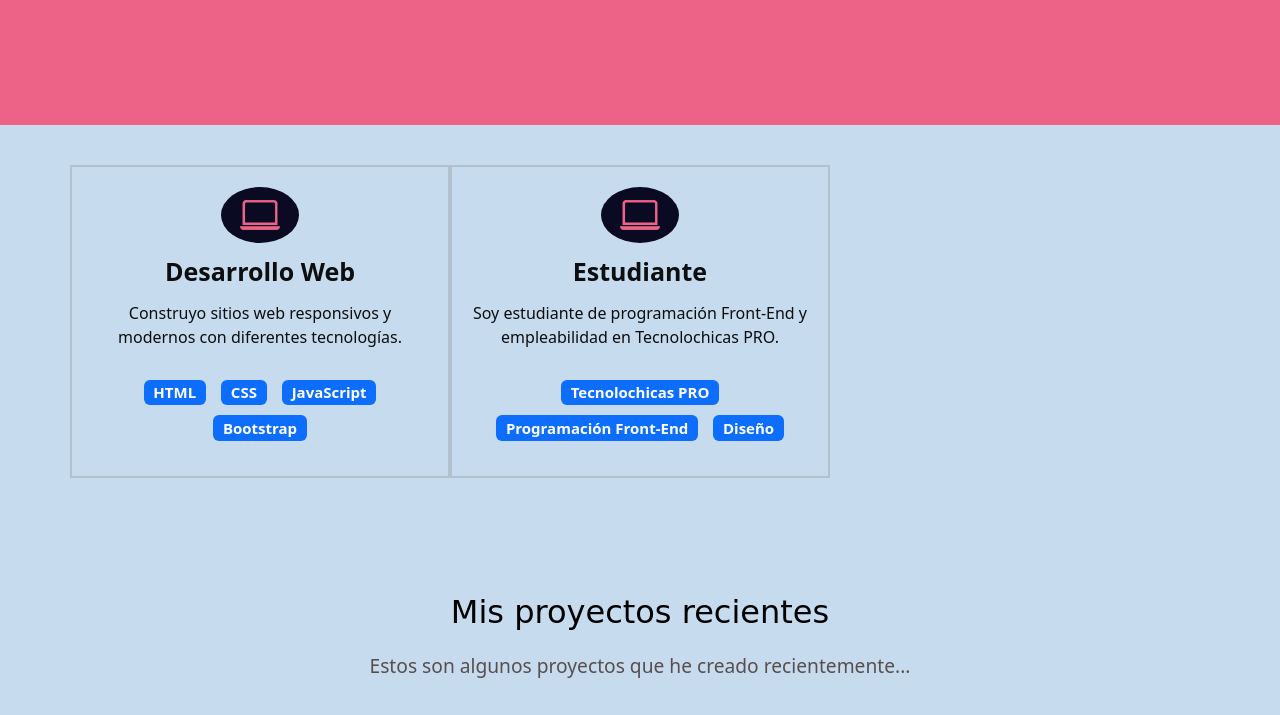
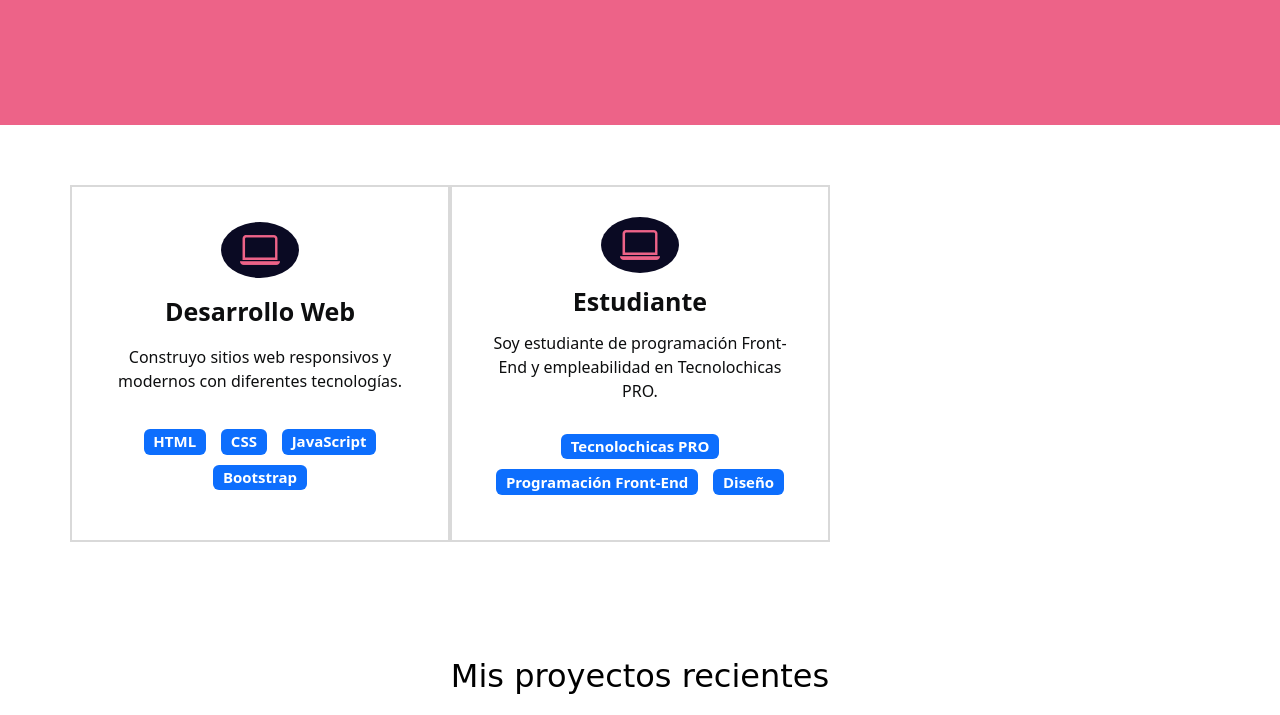
Before and after one commit to laura-cruz-jim/laura-cruz-jim.github.io, a plain HTML site: page index.html in a window 1280 px wide. Shown: the part 1310-2025 px from the top of the page. Drawn offline with nearby package versions, Linux system fonts and the light colour scheme; a web font is replaced by a local one.

Commit message:
Update style.css

```diff
--- a/style.css
+++ b/style.css
@@ -2,7 +2,7 @@
 
 .navbar {
   padding: 2rem;
-  background-color: rgb(198, 220, 238);
+  background-color: rgb(255, 255, 255);
 }
 
 .navbar-collapse {
@@ -32,7 +32,7 @@ h1 {
 
 .seccion-clara {
   color: rgb(13, 14, 15);
-  background-color: rgb(198, 220, 238);
+  background-color:rgb(255, 255, 255);
   font-family: ;
 }
 
@@ -67,7 +67,7 @@ h1 {
 /* Seccion Hero */
 
 .hero {
-  background-color: rgb(198, 220, 238);
+  background-color: rgb(255, 255, 255);
   min-height: 450px;
   text-align: center;
 }
@@ -102,11 +102,11 @@ h1 {
 /* Experiencia */
 
 .experiencia {
-  padding: 40px 40px 60px 40px;
+  padding: 60px 60px 60px 60px;
 }
 
 .experiencia .columna {
-  padding: 20px;
+  padding: 30px;
   border: 2px solid #8080804d;
   display: flex;
   flex-direction: column;
```
